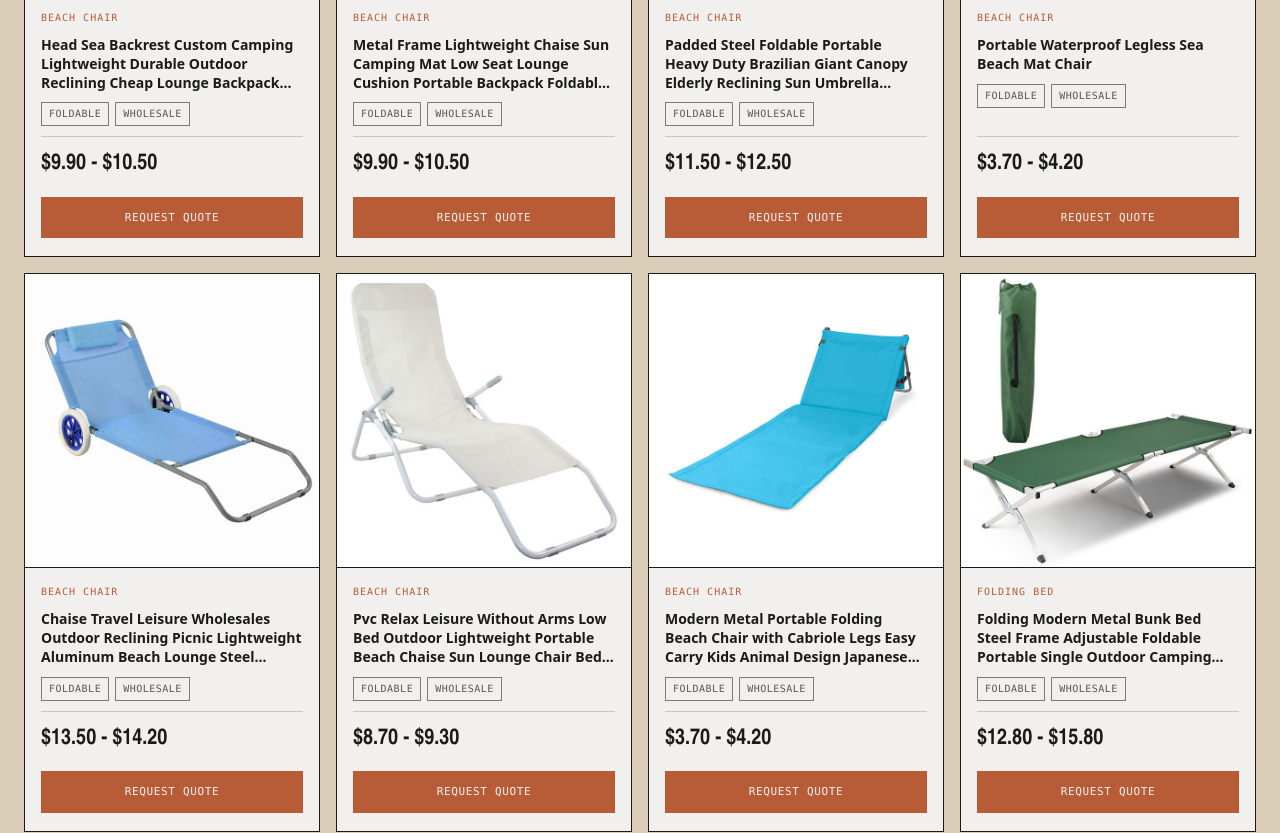
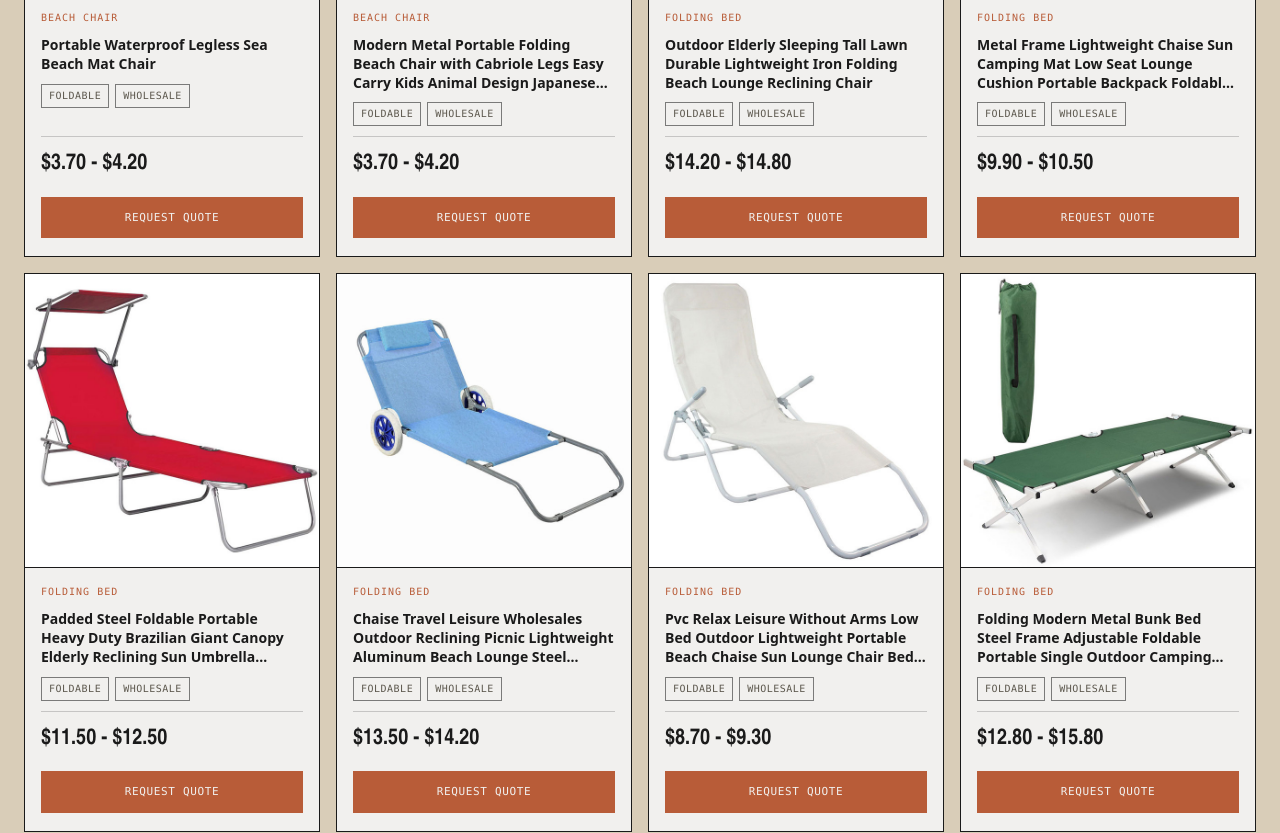
Before and after one commit to CareLee1126/chiaty-outdoor, a React (Vite) app: page /products in a window 1280 px wide. Shown: the part 1480-2313 px from the top of the page. Built offline with nearby package versions, Linux system fonts and the light colour scheme.

Commit message:
Move 5 flat sun-lounger/chaise products from Beach Chair to Folding Bed

```diff
--- a/src/data/products.js
+++ b/src/data/products.js
@@ -28,15 +28,6 @@ export const products = [
     "image": "/assets/images/products/p7.jpg"
   },
   {
-    "id": "62324193889",
-    "name": "Outdoor Elderly Sleeping Tall Lawn Durable Lightweight Iron Folding Beach Lounge Reclining Chair",
-    "category": "Beach Chair",
-    "priceMin": 14.2,
-    "priceMax": 14.8,
-    "priceLabel": "$14.20 - $14.80",
-    "image": "/assets/images/products/p15.jpg"
-  },
-  {
     "id": "62327373721",
     "name": "Head Sea Backrest Custom Camping Lightweight Durable Outdoor Reclining Cheap Lounge Backpack Folding Iron Beach Chair",
     "category": "Beach Chair",
@@ -44,24 +35,6 @@ export const products = [
     "priceMax": 10.5,
     "priceLabel": "$9.90 - $10.50",
     "image": "/assets/images/products/p20.jpg"
-  },
-  {
-    "id": "62327907136",
-    "name": "Metal Frame Lightweight Chaise Sun Camping Mat Low Seat Lounge Cushion Portable Backpack Foldable Beach Chair",
-    "category": "Beach Chair",
-    "priceMin": 9.9,
-    "priceMax": 10.5,
-    "priceLabel": "$9.90 - $10.50",
-    "image": "/assets/images/products/p21.jpg"
-  },
-  {
-    "id": "62329567699",
-    "name": "Padded Steel Foldable Portable Heavy Duty Brazilian Giant Canopy Elderly Reclining Sun Umbrella Footrest Beach Chair with Wheels",
-    "category": "Beach Chair",
-    "priceMin": 11.5,
-    "priceMax": 12.5,
-    "priceLabel": "$11.50 - $12.50",
-    "image": "/assets/images/products/p28.jpg"
   },
   {
     "id": "62330009581",
@@ -73,9 +46,45 @@ export const products = [
     "image": "/assets/images/products/p33.jpg"
   },
   {
+    "id": "62331147027",
+    "name": "Modern Metal Portable Folding Beach Chair with Cabriole Legs Easy Carry Kids Animal Design Japanese Style Park Use",
+    "category": "Beach Chair",
+    "priceMin": 3.7,
+    "priceMax": 4.2,
+    "priceLabel": "$3.70 - $4.20",
+    "image": "/assets/images/products/p48.jpg"
+  },
+  {
+    "id": "62324193889",
+    "name": "Outdoor Elderly Sleeping Tall Lawn Durable Lightweight Iron Folding Beach Lounge Reclining Chair",
+    "category": "Folding Bed",
+    "priceMin": 14.2,
+    "priceMax": 14.8,
+    "priceLabel": "$14.20 - $14.80",
+    "image": "/assets/images/products/p15.jpg"
+  },
+  {
+    "id": "62327907136",
+    "name": "Metal Frame Lightweight Chaise Sun Camping Mat Low Seat Lounge Cushion Portable Backpack Foldable Beach Chair",
+    "category": "Folding Bed",
+    "priceMin": 9.9,
+    "priceMax": 10.5,
+    "priceLabel": "$9.90 - $10.50",
+    "image": "/assets/images/products/p21.jpg"
+  },
+  {
+    "id": "62329567699",
+    "name": "Padded Steel Foldable Portable Heavy Duty Brazilian Giant Canopy Elderly Reclining Sun Umbrella Footrest Beach Chair with Wheels",
+    "category": "Folding Bed",
+    "priceMin": 11.5,
+    "priceMax": 12.5,
+    "priceLabel": "$11.50 - $12.50",
+    "image": "/assets/images/products/p28.jpg"
+  },
+  {
     "id": "62330758389",
     "name": "Chaise Travel Leisure Wholesales Outdoor Reclining Picnic Lightweight Aluminum Beach Lounge Steel Folding Chair with Wheel",
-    "category": "Beach Chair",
+    "category": "Folding Bed",
     "priceMin": 13.5,
     "priceMax": 14.2,
     "priceLabel": "$13.50 - $14.20",
@@ -84,20 +93,11 @@ export const products = [
   {
     "id": "62331132604",
     "name": "Pvc Relax Leisure Without Arms Low Bed Outdoor Lightweight Portable Beach Chaise Sun Lounge Chair Bed Folding Rocking Chair",
-    "category": "Beach Chair",
+    "category": "Folding Bed",
     "priceMin": 8.7,
     "priceMax": 9.3,
     "priceLabel": "$8.70 - $9.30",
     "image": "/assets/images/products/p47.jpg"
-  },
-  {
-    "id": "62331147027",
-    "name": "Modern Metal Portable Folding Beach Chair with Cabriole Legs Easy Carry Kids Animal Design Japanese Style Park Use",
-    "category": "Beach Chair",
-    "priceMin": 3.7,
-    "priceMax": 4.2,
-    "priceLabel": "$3.70 - $4.20",
-    "image": "/assets/images/products/p48.jpg"
   },
   {
     "id": "62319391852",
```
